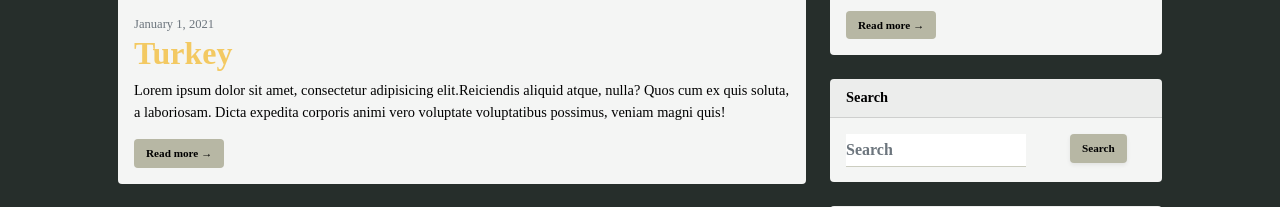
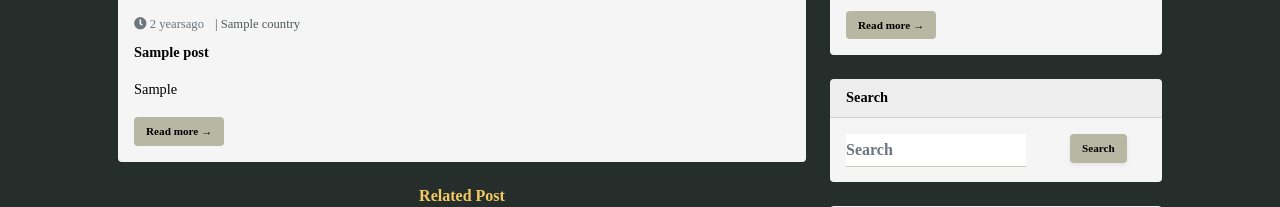
Before and after one commit to saida93522/travel_blog, a Django app: page /blog/ in a window 1280 px wide. Shown: the part 1491-1698 px from the top of the page. Run offline with Django 3.2, Linux system fonts and the light colour scheme; tables that the repository leaves empty hold one stand-in row (values such as "Sample post"); grey boxes marked "Sample" are stand-in pictures; some libraries are stand-ins or nearby versions.

Commit message:
feat: allow user to add blog post to featured section

```diff
--- a/blog/models.py
+++ b/blog/models.py
@@ -23,6 +23,8 @@ class Post(models.Model):
     thumbnail =models.ImageField(null=True,blank=True, upload_to='images')
     created_at = models.DateTimeField(auto_now_add=True)
     country = models.ManyToManyField(Country)
+    is_featured = models.BooleanField(default=False)
+    objects = models.Manager()
     # STATUS_CHOICES = (
     # ('draft', 'Draft'),
     # ('published', 'Published'),
--- a/blog/templates/blog/blog.html
+++ b/blog/templates/blog/blog.html
@@ -31,22 +31,30 @@
                   <h6 class="">Featured Post</h6>
                   <hr class="hr-blog mt-2" />
                 </header>
+                {% for post in articles %}
+                {% if post.is_featured %}
                 <div class="card">
                   <a href="{% url 'post' %}">
                     <img class="card-img-top img-fluid"
-                    src="{% static 'images/window-stone-bldg.jpg' %}"
+                    src="{{post.thumbnail.url}}"
                     alt="..."
                     />
                   </a>
                   <div class="card-body">
-                    <div class="small text-muted">January 1, 2021</div>
-                    <h2 class="card-title">Turkey</h2>
-                    <p class="card-text">
-                      Lorem ipsum dolor sit amet, consectetur adipisicing elit.Reiciendis aliquid atque, nulla? Quos cum ex quis soluta, a laboriosam. Dicta expedita corporis animi vero voluptate voluptatibus possimus, veniam magni quis!
-                    </p>
+                    <small class="text-muted my-2">
+                      <i class="far fa-clock fw-bold"></i> {{post.created_at|timesince}}ago
+                      {% for place in post.country.all %}
+                          <span class="category mx-2"> | {{place}} </span>
+                      {% endfor %}
+                    </small>
+
+                      <p class="card-title fw-bold py-2">{{post.title}}</p>
+                      <p class="card-text blog-intro">{{post.short_intro|slice:75}}</p>
                     <a class="btn  readmore" href="{% url 'post' %}">Read more →</a>
                   </div>
-               </div>
+                </div>
+               {% endif %}
+               {% endfor %}
               </article>
               <!-- Nested row for non-featured blog posts-->
               <article class="latest mt-4">
@@ -56,86 +64,37 @@
                     <hr class="hr-blog mt-2" />
                   </header>
                   <!-- Blog post-->
+                  {% for post in articles %}
                   <div class="col-lg-6 ">
                     <div class="card mb-4">
                       <a href="#!">
                         <img class="card-img-top img-fluid"
-                        src="{% static 'images/cows-green-grass.jpg' %}"
+                        src="{{post.thumbnail.url}}"
                         alt="..."
                         />
                       </a>
                       <div class="card-body">
-                        <div class="small text-muted">January 1, 2021</div>
-                        <h2 class="card-title h4">Post Title</h2>
-                        <p class="card-text">
-                          Lorem ipsum dolor sit amet, consectetur adipisicing elit.
-                          Reiciendis aliquid atque, nulla.
+                        <small class="text-muted my-2">
+                          <i class="far fa-clock fw-bold"></i> {{post.created_at|timesince}}ago
+                          {% for place in post.country.all %}
+                            <span class="category mx-2"> | {{place}} </span>
+                          {% endfor %}
+                        </small>
+                        <p class="card-title fw-bold py-2">{{post.title}}</p>
+                        <p class="card-text blog-intro">
+                          {{post.short_intro|slice:75}}
+
                         </p>
                         <a class="btn readmore" href="#!">Read more →</a>
                       </div>
                     </div>
                   </div>
-                  <!-- Blog post-->
-                  <div class="col-lg-6">
-                    <div class="card mb-4">
-                      <a href="#!">
-                        <img class="card-img-top img-fluid"
-                        src="{% static 'images/white-flowers.jpg' %}"
-                          alt="..."/>
-                      </a>
-                      <div class="card-body">
-                      <div class="small text-muted">January 1, 2021</div>
-                      <h2 class="card-title h4">Post Title</h2>
-                      <p class="card-text">
-                        Lorem ipsum dolor sit amet, consectetur adipisicing elit.
-                        Reiciendis aliquid atque, nulla.
-                      </p>
-                      <a class="btn readmore" href="#!">Read more →</a>
-                      </div>
-                    </div>
-                  </div>
-                  <!-- Blog post-->
-                  <div class="col-lg-6">
-                    <div class="card mb-4">
-                      <a href="#!">
-                        <img class="card-img-top img-fluid"
-                        src="{% static 'images/lady-top-mnt.jpg' %}"
-                          alt="..."/>
-                      </a>
-                      <div class="card-body">
-                      <div class="small text-muted">January 1, 2021</div>
-                      <h2 class="card-title h4">Post Title</h2>
-                      <p class="card-text">
-                        Lorem ipsum dolor sit amet, consectetur adipisicing elit.
-                        Reiciendis aliquid atque, nulla.
-                      </p>
-                      <a class="btn readmore" href="#!">Read more →</a>
-                      </div>
-                    </div>
-                  </div>
-                   <!-- Blog post-->
-                  <div class="col-lg-6">
-                    <div class="card mb-4">
-                      <a href="#!">
-                        <img class="card-img-top img-fluid "
-                        src="{% static 'images/Hnet.com-image.jpg' %}"
-                        alt="..."/>
-                      </a>
-                      <div class="card-body">
-                        <div class="small text-muted">January 1, 2021</div>
-                        <h2 class="card-title h4">Post Title</h2>
-                        <p class="card-text">
-                          Lorem ipsum dolor sit amet, consectetur adipisicing elit.
-                          Reiciendis aliquid atque, nulla.
-                        </p>
-                        <a class="btn readmore" href="#!">Read more →</a>
-                      </div>
-                    </div>
-                  </div>
+                  {% endfor %}
+                  {% include 'blog/pagination.html' %}
                 </div>
-                {% include 'blog/pagination.html' %}
               </article>
             </div>
+
             <!-- Side widgets-->
             {% include 'blog/sidebar.html' %}
 
--- a/blog/views.py
+++ b/blog/views.py
@@ -6,13 +6,14 @@ from .models import Author,Country,Post
 
 # Create your views here.
 def home(request):
-    featured = Post.objects.prefetch_related('country')
-    lates_post = Post.objects.order_by('-created_at')[0:2]
+    lates_post = Post.objects.prefetch_related('country').order_by('-created_at')[0:3]
     context = {"latest":lates_post}
     return render(request,'blog/home.html',context)
 
 def blog(request):
-    context = {}
+    articles = Post.objects.prefetch_related('country').order_by('-created_at')
+    # related_post = Post.objects.order_by('-created_at')
+    context = {'articles':articles}
     return render(request,'blog/blog.html',context)
 
 def post(request):
```
Also changed, not shown: blog/migrations/0004_post_is_featured.py (added), static/images/images/turkey.jpg (added).
